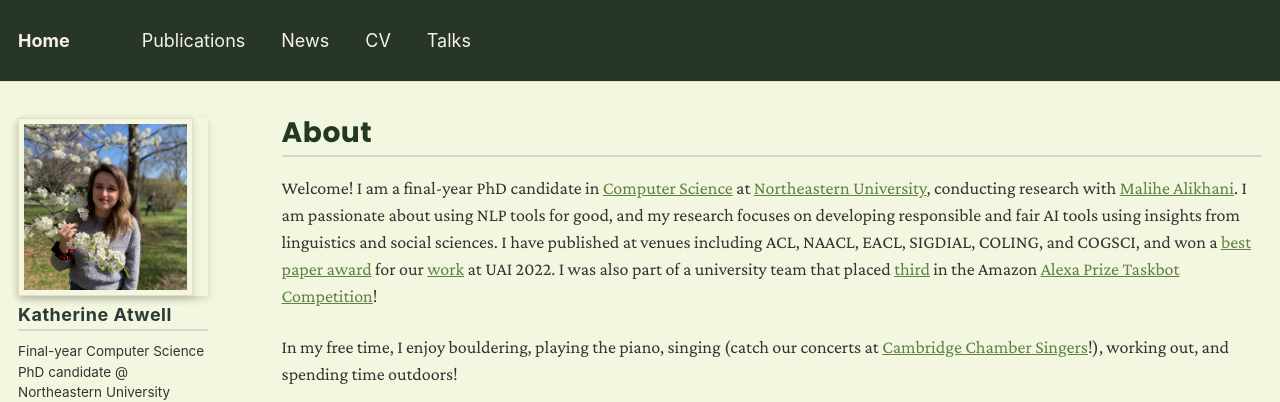
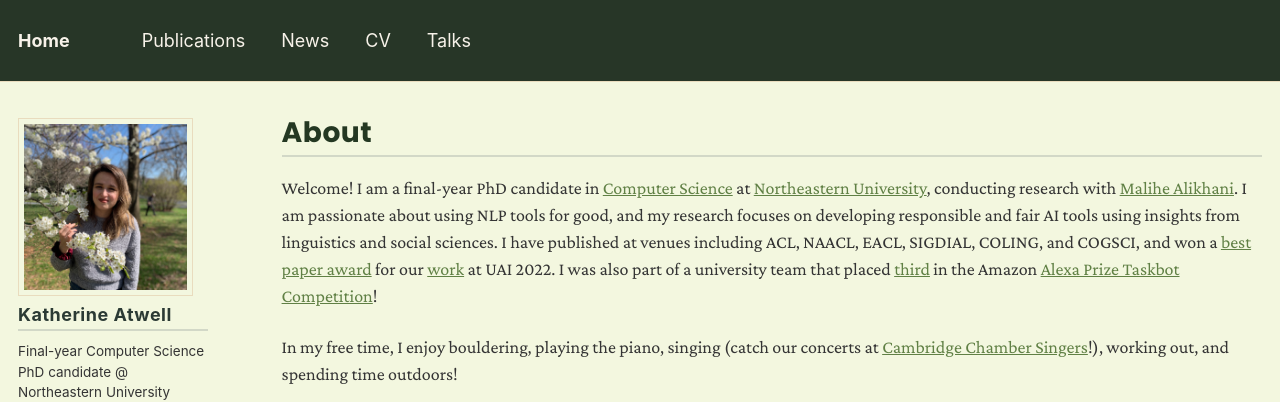
Before and after one commit to katherine-atwell/katherine-atwell.github.io, a Jekyll site: the page built from _pages/about.md, in a window 1280 px wide. Shown: the top 402 px of the page. Built offline with Jekyll 4.4.1, drawn with Linux system fonts in a browser that asks for light colours; nearby versions of some CDN libraries.

Commit message:
update avatar picture style

```diff
--- a/_sass/_sidebar.scss
+++ b/_sass/_sidebar.scss
@@ -76,7 +76,7 @@
   // set width only, for non-square avatars
   height: 40px;
   //border-radius: 10px;
-  box-shadow: 0 3px 8px rgba(0, 0, 0, 0.15);
+  //box-shadow: 0 3px 8px rgba(0, 0, 0, 0.15);
 
   @include breakpoint($large) {
     display: block;
```
